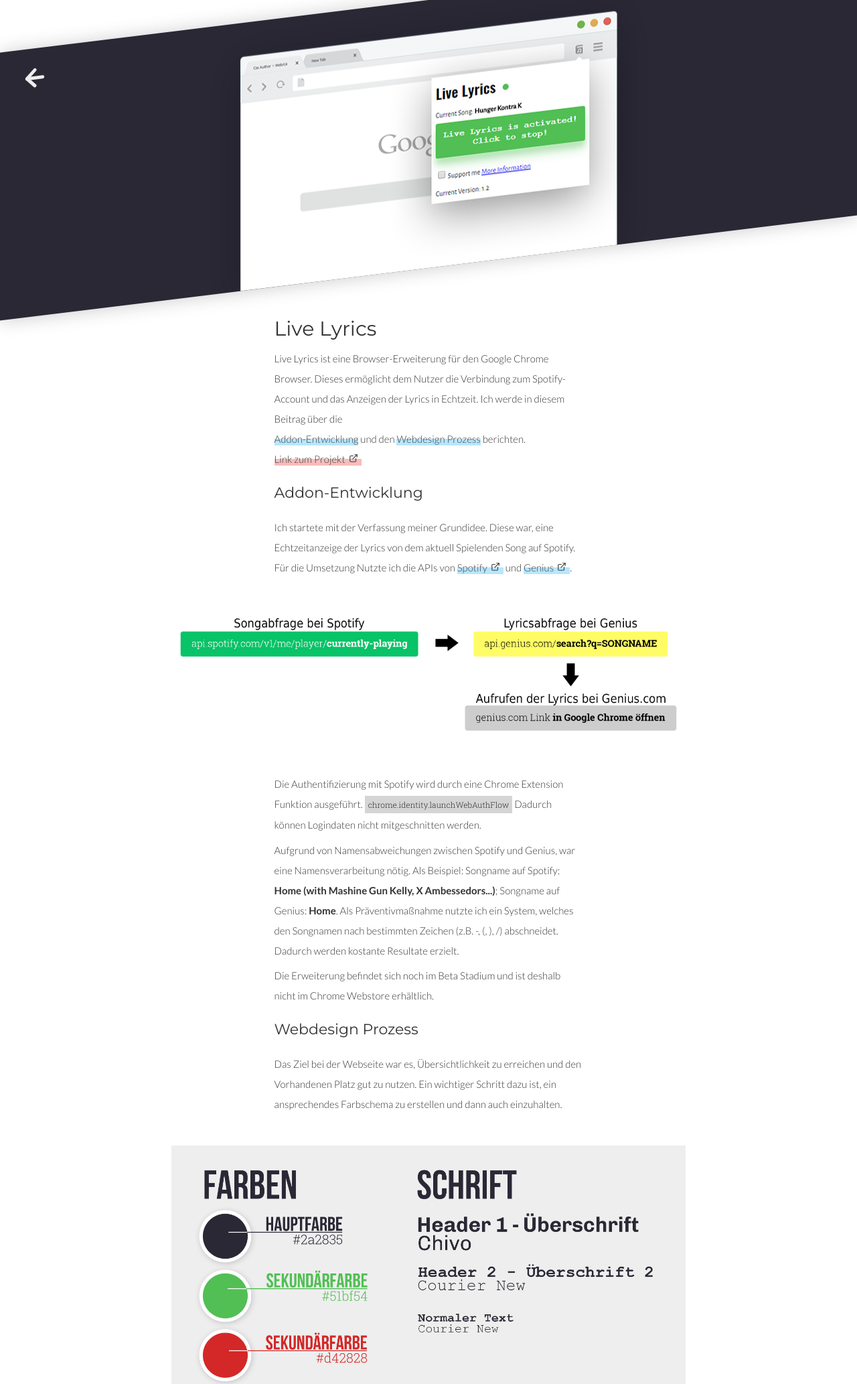
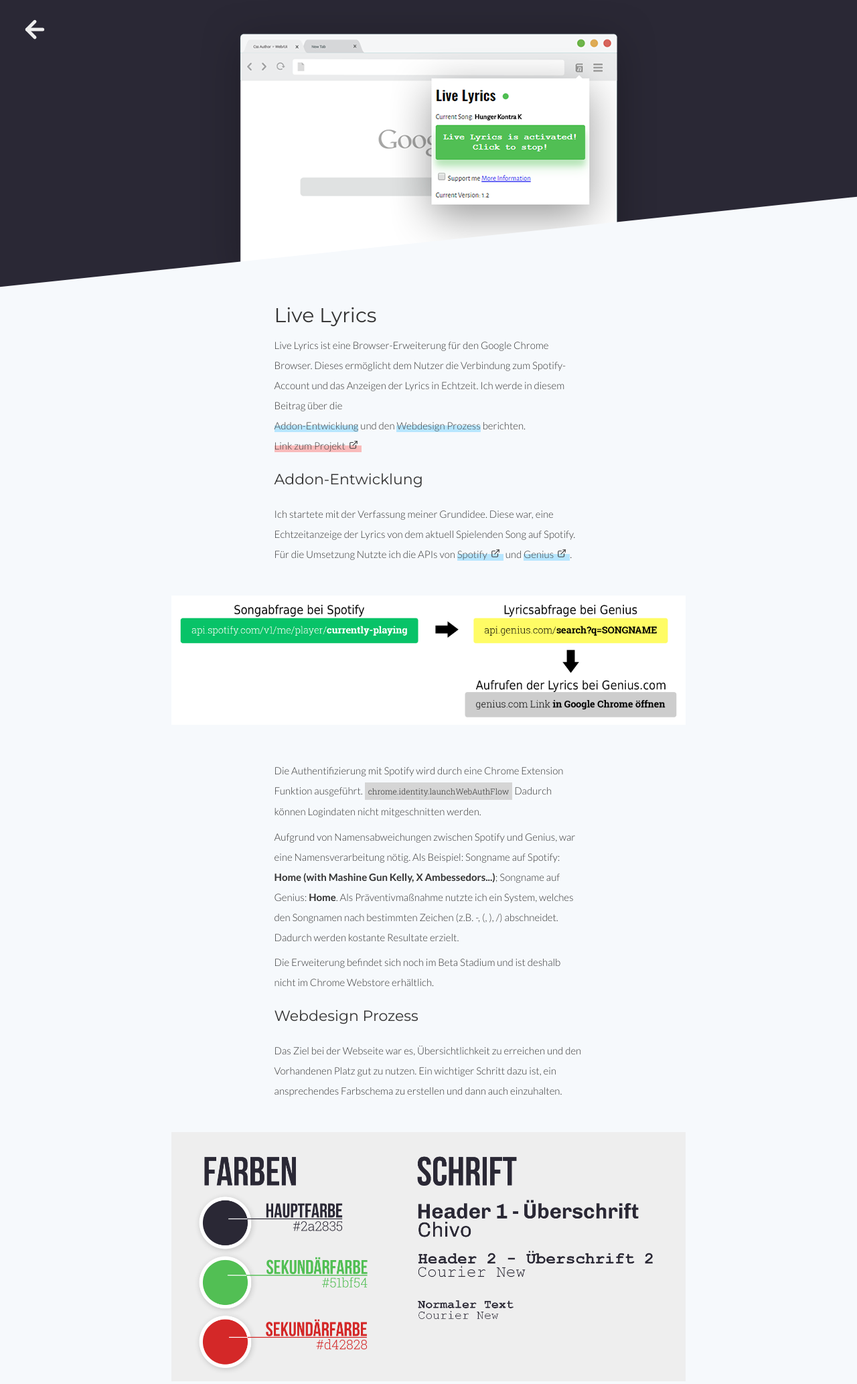
Before and after one commit to Thaiten/thaiten.github.io, a PHP site: page /projects/live-lyrics/ in a window 1280 px wide. Shown: the top 2066 px of the page at 67% size. Run offline with PHP 8.4, Linux system fonts and the light colour scheme; style sheets or scripts are compiled from the project's sources; some libraries are stand-ins or nearby versions.

Commit message:
Design Finalizations

```diff
--- a/index.html
+++ b/index.html
@@ -9,7 +9,7 @@
   <body>
     <div class="infos">
       <h1>Hallo! Ich bin Eric Wätke.</h1>
-      <p>Zur Zeit bin ich Schüler des Eldenburg-Gymnasium Lübz. Dort agiere ich als Geschäftsführer der Schülerfirma <a class="text" href="https://technica.events">Technica Light & Sound</a>. Infos über meine Projekte gibt's etwas weiter unten!</p>
+      <p>Ich mache Webdesign- und Development!<br>Zur Zeit bin ich Schüler des Eldenburg-Gymnasium Lübz. Dort agiere ich als Geschäftsführer der Schülerfirma <a class="text" href="https://technica.events">Technica Light & Sound</a>. Infos über meine Projekte gibt's etwas weiter unten!</p>
       <svg xmlns="http://www.w3.org/2000/svg" width="24" height="24" viewBox="0 0 24 24" fill="none" stroke="currentColor" stroke-width="2" stroke-linecap="round" stroke-linejoin="round" class="feather feather-mail icon"><path d="M4 4h16c1.1 0 2 .9 2 2v12c0 1.1-.9 2-2 2H4c-1.1 0-2-.9-2-2V6c0-1.1.9-2 2-2z"></path><polyline points="22,6 12,13 2,6"></polyline></svg><a class="text" href="mailto:ewaetke10@gmail.com">ewaetke@gmail.com</a>
     </div>
     <div class="content">
--- a/projects/live-lyrics/index.html
+++ b/projects/live-lyrics/index.html
@@ -5,11 +5,16 @@
     <title>Live Lyrics - Eric Wätke</title>
     <meta content='width=device-width, initial-scale=1.0, maximum-scale=2.0, user-scalable=1' name='viewport' />
     <meta name="theme-color" content="#2a2835">
+    <style media="screen">
+      :root{
+        --background: #2a2835;
+      }
+    </style>
   </head>
   <body>
+    <a href="/" class="back"></a>
+    <!-- <a href="/" class="back"><svg xmlns="http://www.w3.org/2000/svg" viewBox="0 0 24 24" fill="none" stroke="currentColor" stroke-width="2" stroke-linecap="round" stroke-linejoin="round" class="feather feather-arrow-left"><line x1="19" y1="12" x2="5" y2="12"></line><polyline points="12 19 5 12 12 5"></polyline></svg></a> -->
     <div class="head">
-      <a href="/" class="back"></a>
-      <!-- <a href="/" class="back"><svg xmlns="http://www.w3.org/2000/svg" viewBox="0 0 24 24" fill="none" stroke="currentColor" stroke-width="2" stroke-linecap="round" stroke-linejoin="round" class="feather feather-arrow-left"><line x1="19" y1="12" x2="5" y2="12"></line><polyline points="12 19 5 12 12 5"></polyline></svg></a> -->
       <div class="headerImage"></div>
     </div>
     <div class="content">
@@ -44,9 +49,9 @@
   </body>
 </html>
 <script type="text/javascript">
-document.getElementById("addon-entwicklung").scrollIntoView({
-  behavior: 'smooth'
-});
+// document.getElementById("addon-entwicklung").scrollIntoView({
+  // behavior: 'smooth'
+// });
 </script>
 <link rel="stylesheet" href="/resources/css/subpage.css">
 <link rel="stylesheet" href="/resources/css/zoom.css">
--- a/resources/css/subpage.css
+++ b/resources/css/subpage.css
@@ -2,6 +2,7 @@ body{
   margin: 0;
   scroll-behavior: smooth;
   font-family: 'Lato', sans-serif;
+  background: #f6f9fc;
 }
 ::selection {color: white; background-color: black;}
 ::-moz-selection {color: white; background-color: black;}
@@ -38,12 +39,21 @@ a.text svg{
   background-color: #f9bbbb;
 }
 .head{
-  background: #2a2835;
+  background: var(--background);
   width: 100%;
   margin-bottom: 120px;
   box-shadow: 0 1px 28px #0003;
-  transform: skewY(-7deg);
   margin: 0 0 -50px 0;
+  height: 500px;
+  position: relative;
+  z-index: -1;
+  -webkit-backface-visibility: hidden;
+}
+.edge{
+  height: 150px;
+  background: white;
+  transform: skewY(-4deg);
+  margin-top: -150px;
 }
 .headerImage{
   width: 100%;
@@ -53,6 +63,8 @@ a.text svg{
   background-position: center bottom;
   background-image: url(../images/live.png);
   margin-bottom: 120px;
+  z-index: -1;
+  position: relative;
 }
 .back{
   display: inline-block;
@@ -103,6 +115,19 @@ a.text svg{
   line-height: 1.42857143;
   text-align: center;
 }
+.content::before {
+  content: "";
+  position: absolute;
+  z-index: -1;
+  width: 100%;
+  height: 100%;
+  top: 361px;
+  -webkit-transform: skewY(-6deg);
+  transform: skewY(-6deg);
+  background: #f6f9fc;
+  left: 0;
+  z-index: -1;
+}
 .content h1{
   margin: 0 20%;
   font-family: 'Montserrat', sans-serif;
@@ -133,17 +158,28 @@ a.text svg{
 .content img{
   width: 100%;
   margin: 40px 0;
+
+}
+.content img.zoom-img{
+  box-shadow: 0 3px 6px rgba(0,0,0,0.2), 0 3px 20px rgba(86, 86, 86, 0.15);
+  transition: .3s ease all;
+}
+.zoom-overlay{
+  background: #fffc !important;
 }
 .footer{
   text-align: center;
-  background: #f6f6f6;
+  background: var(--background);
   padding: 2em;
   margin-top: 5em;
+  color: #fff;
 }
 .footer p{
   margin: 0;
 }
-
+.footer a.text{
+  color: #f6f6f6;
+}
 @media (max-width: 650px) {
   .headerImage{
     height: 200px;
```
